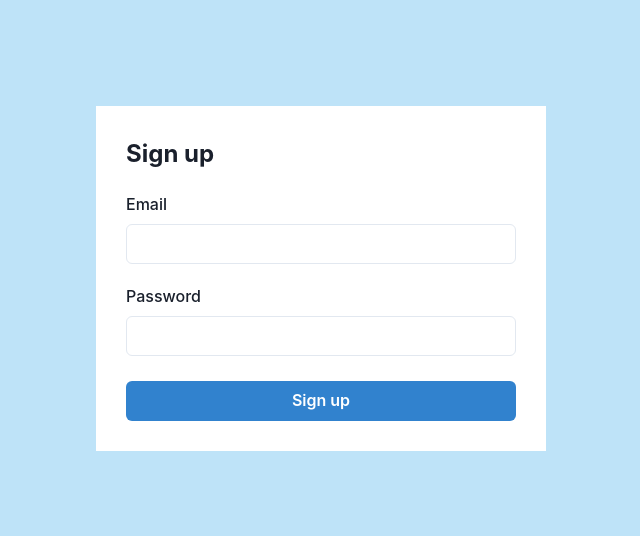
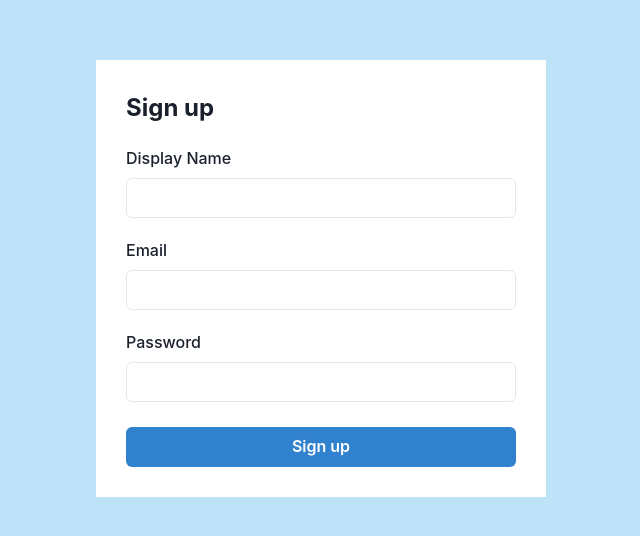
Before and after one commit to thomasbrettell/record-crate, a React (Create React App) app: page /sign-up in a window 1280 px wide. Shown: the part 122-658 px from the top of the page, without its empty margins (319-959 px from the left). Built offline with nearby package versions, Linux system fonts and the light colour scheme; no server answers.

Commit message:
wip creating multiple boards

```diff
--- a/src/components/SignUpForm.tsx
+++ b/src/components/SignUpForm.tsx
@@ -9,36 +9,66 @@ import * as Yup from 'yup';
 import { withFormik, Form, FormikProps, Field } from 'formik';
 import { createUserWithEmailAndPassword, updateProfile } from 'firebase/auth';
 import { auth } from '../firebaseClient';
+import { database } from '../firebaseClient';
+import { push, ref, update } from 'firebase/database';
 
 interface FormValues {
   password: string;
   email: string;
+  displayName: string;
 }
 
 const SignupSchema = Yup.object().shape({
-  password: Yup.string().min(9, 'Password must be at least 9 characters').required('Required'),
+  password: Yup.string()
+    .min(9, 'Password must be at least 9 characters')
+    .required('Required'),
   email: Yup.string().email('Invalid email').required('Required'),
+  displayName: Yup.string().required('Required'),
 });
+
+const submitHandler = async (values: FormValues) => {
+  const newUserCreds = await createUserWithEmailAndPassword(
+    auth,
+    values.email,
+    values.password
+  );
+  updateProfile(newUserCreds.user, {
+    displayName: values.displayName,
+  });
+  const boardsRef = ref(database, 'boards');
+  const newBoardRef = push(boardsRef, {
+    user_id: newUserCreds.user.uid,
+  });
+  update(newBoardRef, {
+    id: newBoardRef.key,
+  });
+  const newUserRef = ref(database, `users/${newUserCreds.user.uid}`);
+  update(newUserRef, {
+    board_id: newBoardRef.key,
+  });
+};
 
 const SignUpForm = withFormik<{}, FormValues>({
   mapPropsToValues: () => {
     return {
       email: '',
       password: '',
+      displayName: '',
     };
   },
   validationSchema: SignupSchema,
-  handleSubmit: async (values) => {
-    const newUser = await createUserWithEmailAndPassword(
-      auth,
-      values.email,
-      values.password
-    );
-    console.log(newUser);
-  },
+  handleSubmit: submitHandler,
 })(({ touched, errors, isSubmitting }: FormikProps<FormValues>) => {
   return (
     <Form>
+      <FormControl
+        marginBottom='20px'
+        isInvalid={!!(touched.displayName && errors.displayName)}
+      >
+        <FormLabel>Display Name</FormLabel>
+        <Field name='displayName' as={Input} />
+        <FormErrorMessage>{errors.displayName}</FormErrorMessage>
+      </FormControl>
       <FormControl
         marginBottom='20px'
         isInvalid={!!(touched.email && errors.email)}
```
